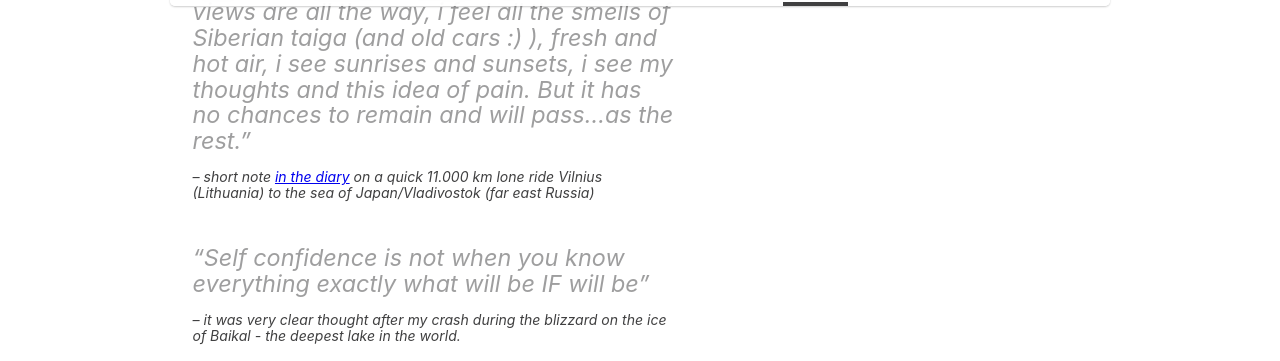
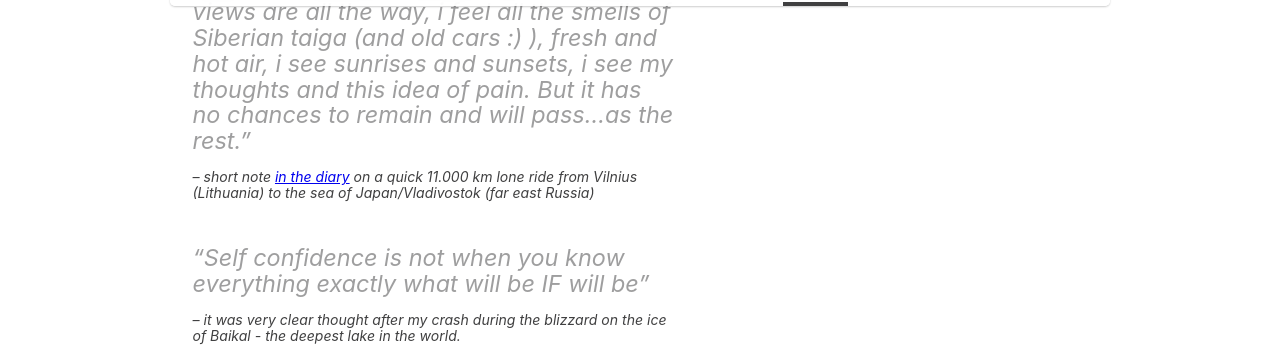
Before and after one commit to karolismieliauskas/thecoldestride.com, a Jekyll site: the page built from pages/about.html, in a window 1280 px wide and 900 px high, scrolled down 1056 px. Shown: the part 92-453 px from the top of the window. Built offline with Jekyll 4.4.1, drawn with Linux system fonts in a browser that asks for light colours.

Commit message:
Update about.yml

```diff
--- a/_data/about.yml
+++ b/_data/about.yml
@@ -7,7 +7,7 @@
 
     > "My left shoulder blade hurts so badly for the 5th day already that i hardly find any position on a bike, but i am about to hit another 1000km today. I am on a road for 6 days with 6000km behind me. Incredible views are all the way, i feel all the smells of Siberian taiga (and old cars :) ), fresh and hot air, i see sunrises and sunsets, i see my thoughts and this idea of pain. But it has no chances to remain and will pass...as the rest."
     >
-    > -- short note [in the diary](https://www.facebook.com/karolis.mieliauskas.1/posts/10206783651052957) on a quick 11.000 km lone ride Vilnius (Lithuania) to the sea of Japan/Vladivostok (far east Russia)
+    > -- short note [in the diary](https://www.facebook.com/karolis.mieliauskas.1/posts/10206783651052957) on a quick 11.000 km lone ride from Vilnius (Lithuania) to the sea of Japan/Vladivostok (far east Russia)
 
     > "Self confidence is not when you know everything exactly what will be IF will be"
     >
```
